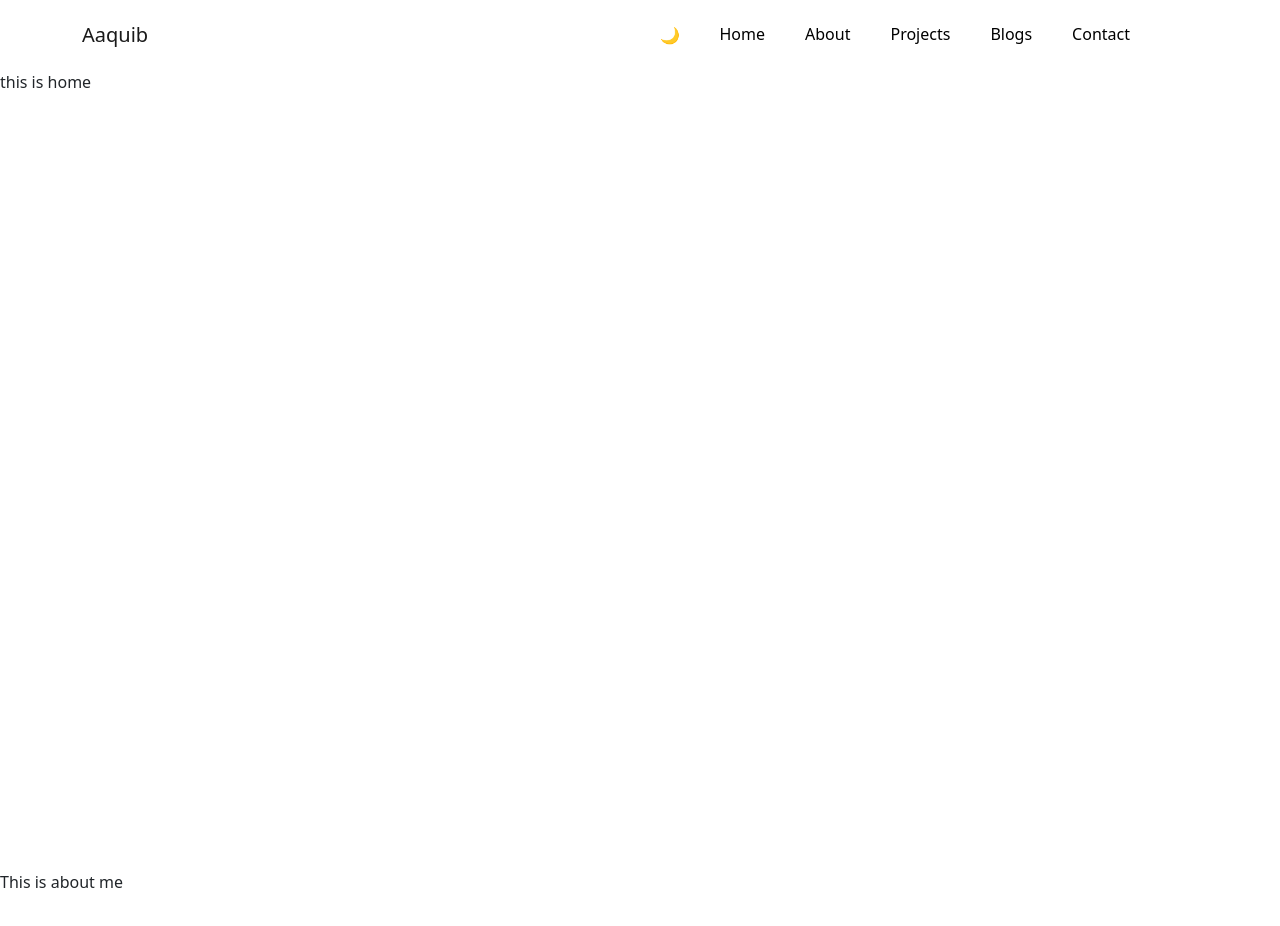
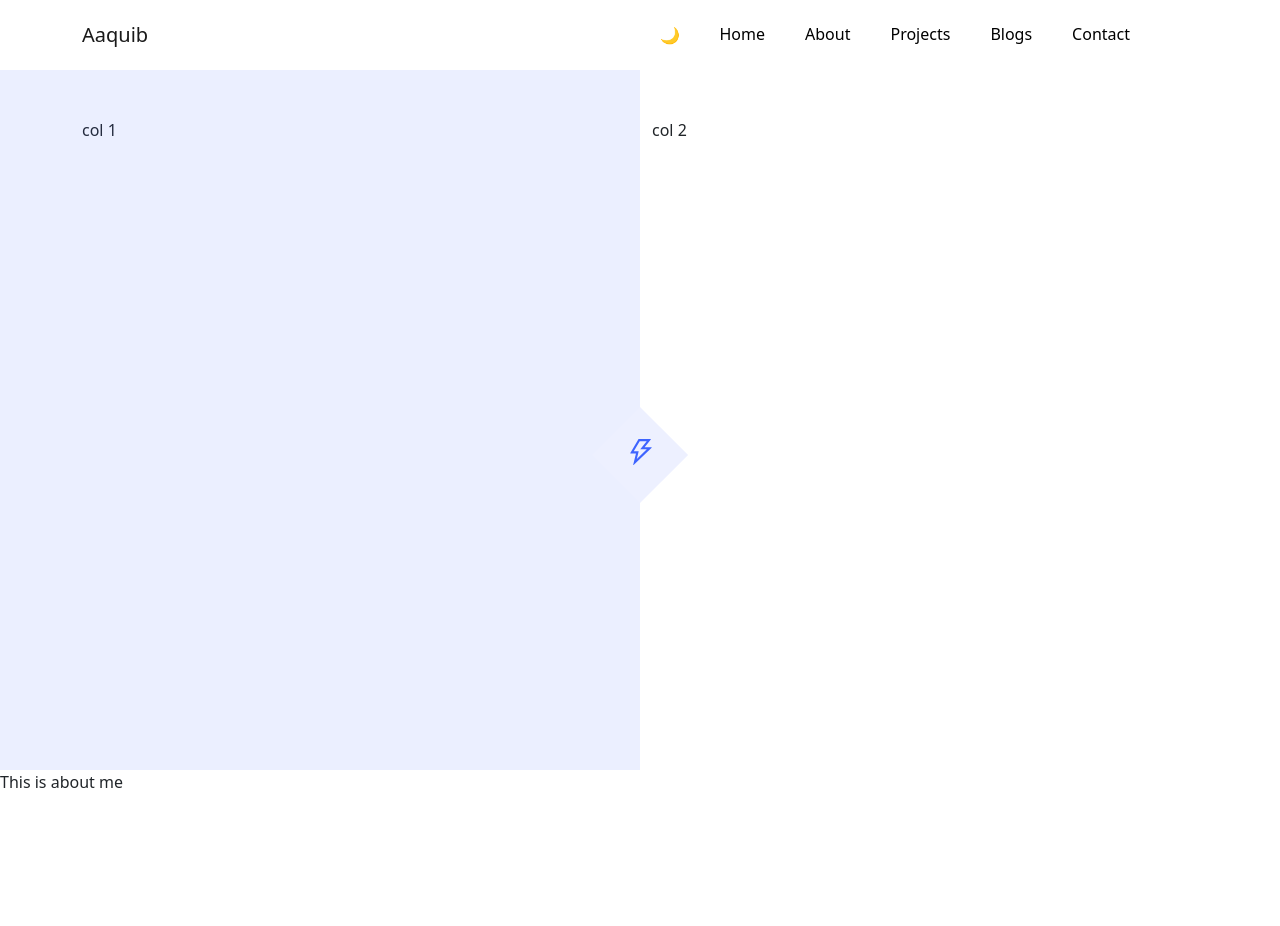
Before and after one commit to killcodeX/next-portfolio, a Next.js app: page / in a window 1280 px wide. Shown: the top 926 px of the page. Built offline with nearby package versions, Linux system fonts and the light colour scheme.

Commit message:
wheel animation done

```diff
--- a/components/Home/index.js
+++ b/components/Home/index.js
@@ -1,9 +1,25 @@
-import React from 'react'
+import React from 'react';
+import { AiOutlineThunderbolt } from 'react-icons/ai'
 
 export default function HomeSection() {
     return (
-        <section style={{height:'100vh'}} className='section' id='home-section'>
-            this is home
+        <section style={{height:'700px'}} className='section py-5 hero-wrap' id='home-section'>
+            <div className='overlay'></div>
+            <div className='container'>
+                <div className='row no-gutters slider-text js-fullheight justify-content-center align-items-center'>
+                    <div className='col-md-6 col-sm-12'>col 1</div>
+                    <div className='col-md-6 col-sm-12'>col 2</div>
+                </div>
+            </div>
+            <div className='mouse'>
+                <div className='mouse-icon'>
+                    <div className='mouse-wheel'>
+                        <span>
+                        <AiOutlineThunderbolt/>
+                        </span>
+                    </div>
+                </div>
+            </div>
         </section>
     )
 }
--- a/package.json
+++ b/package.json
@@ -11,7 +11,8 @@
     "next": "12.0.7",
     "next-themes": "^0.0.15",
     "react": "17.0.2",
-    "react-dom": "17.0.2"
+    "react-dom": "17.0.2",
+    "react-icons": "^4.3.1"
   },
   "devDependencies": {
     "eslint": "8.4.1",
--- a/pages/_app.js
+++ b/pages/_app.js
@@ -1,5 +1,6 @@
 import "../styles/globals.css";
-import '../styles/header.css'
+import '../styles/header.css';
+import '../styles/home.css';
 import { ThemeProvider } from "next-themes";
 
 function MyApp({ Component, pageProps }) {
--- a/styles/header.css
+++ b/styles/header.css
@@ -20,6 +20,7 @@
     background: #fff !important;
     -webkit-box-shadow: 0 0 10px 0 rgb(0 0 0 / 10%);
     box-shadow: 0 0 10px 0 rgb(0 0 0 / 10%);
+    z-index: 3;
     padding: 0 15px;
 }
 
--- /dev/null
+++ b/styles/home.css
@@ -0,0 +1,75 @@
+.hero-wrap{
+    width: 100%;
+    height: 100%;
+    position: relative;
+    background-size: cover;
+    background-repeat: no-repeat;
+}
+
+.hero-wrap .overlay{
+    position: absolute;
+    top: 0;
+    left: 0;
+    right: 0;
+    bottom: 0;
+    content: '';
+    opacity: .1;
+    width: 50%;
+    background: #3e64ff;
+}
+
+.mouse{
+    position: absolute;
+    top:50%;
+    left: 0;
+    right: 0;
+    z-index: 2;
+}
+
+.mouse-icon{
+    width: 70px;
+    height: 70px;
+    border: 1px solid transparent;
+    cursor: pointer;
+    position: relative;
+    text-align: center;
+    margin: 0 auto;
+    display: block;
+}
+
+.mouse-icon:after{
+    position: absolute;
+    top: 0;
+    left: 0;
+    right: 0;
+    bottom: 0;
+    content: '';
+    background: #edf0ff;
+    z-index: -1;
+    -webkit-transform: rotate(45deg);
+    -ms-transform: rotate(45deg);
+    transform: rotate(45deg);
+}
+
+.mouse-wheel{
+    display: flex;
+    align-items: center;
+    height: 70px;
+    margin: 2px auto 0;
+    display: block;
+    width: 30px;
+    background: transparent;
+    font-size: 2rem;
+    color:#3e64ff;
+    animation: 1.6s ease-in infinite wheel-up-down;
+}
+
+@keyframes wheel-up-down {
+    0% {
+        transform: translateY(-10px);
+    }
+
+    100% {
+        transform: translateY(20px);
+    }
+}
```
Also changed, not shown: 1 other file (tests, documents, lock files or other folders).
